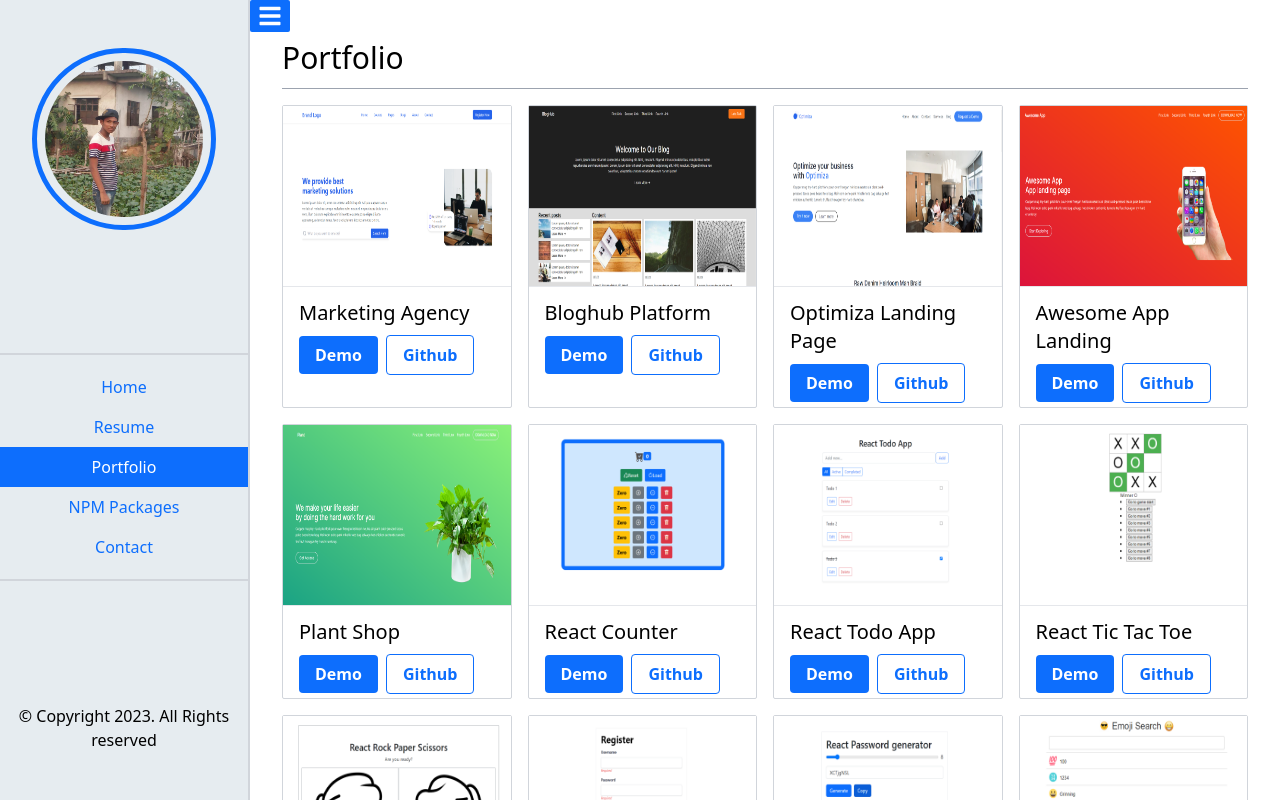
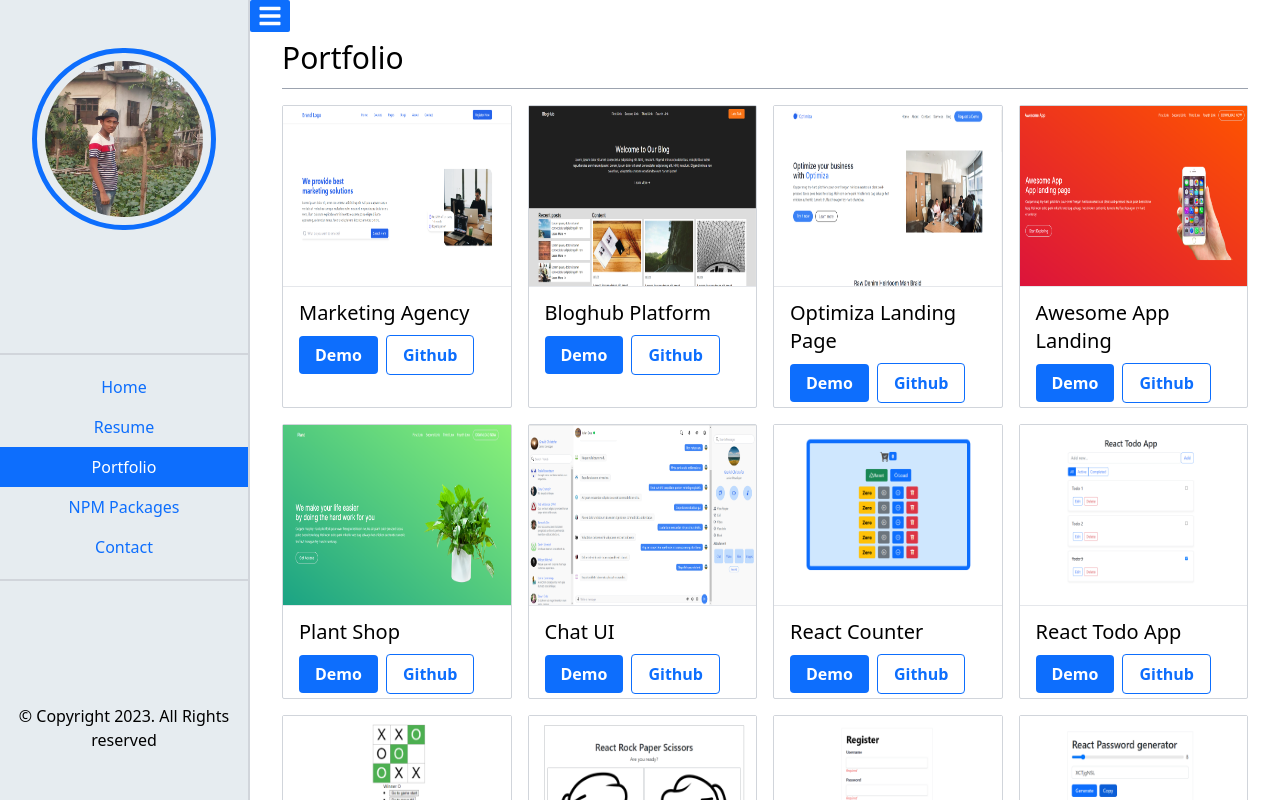
Before and after one commit to ssakib4040/nextjs-portfolio, a Next.js app: page /portfolio in a window 1280 px wide. Shown: the top 800 px of the page. Built offline with nearby package versions, Linux system fonts and the light colour scheme.

Commit message:
Chat UI added

```diff
--- a/pages/portfolio.tsx
+++ b/pages/portfolio.tsx
@@ -42,6 +42,13 @@ export default function Portfolio() {
       image: "/projects/plant.png",
       link: "https://nextjs-plant.vercel.app/",
       githubUrl: "https://github.com/ssakib4040/nextjs-plant",
+    },
+
+    {
+      title: "Chat UI",
+      image: "/projects/chat-ui.png",
+      link: "https://chat-ui-smoky.vercel.app/",
+      githubUrl: "https://github.com/ssakib4040/chat-ui",
     },
 
     {
```
Also changed, not shown: public/projects/chat-ui.png (added).
